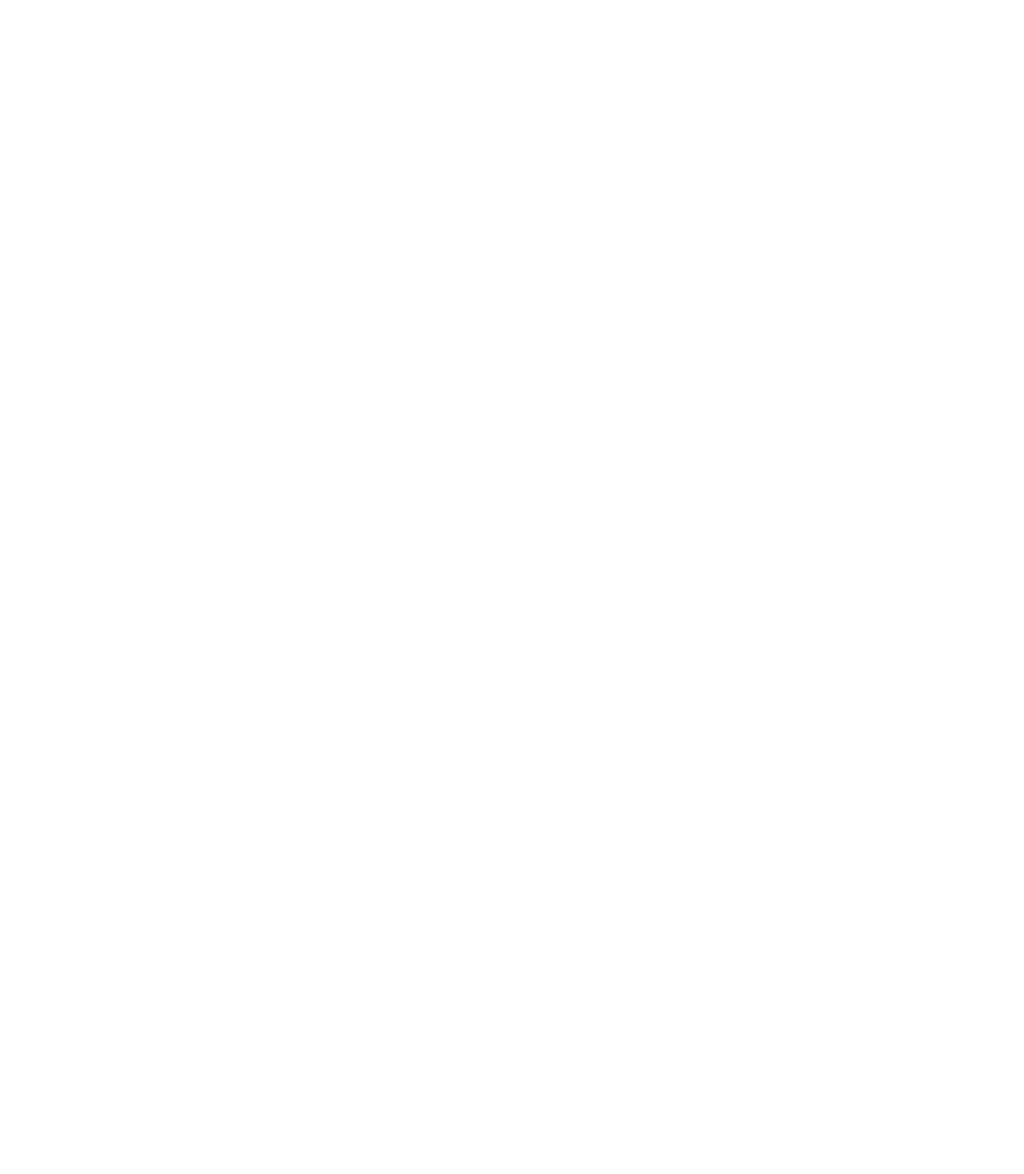
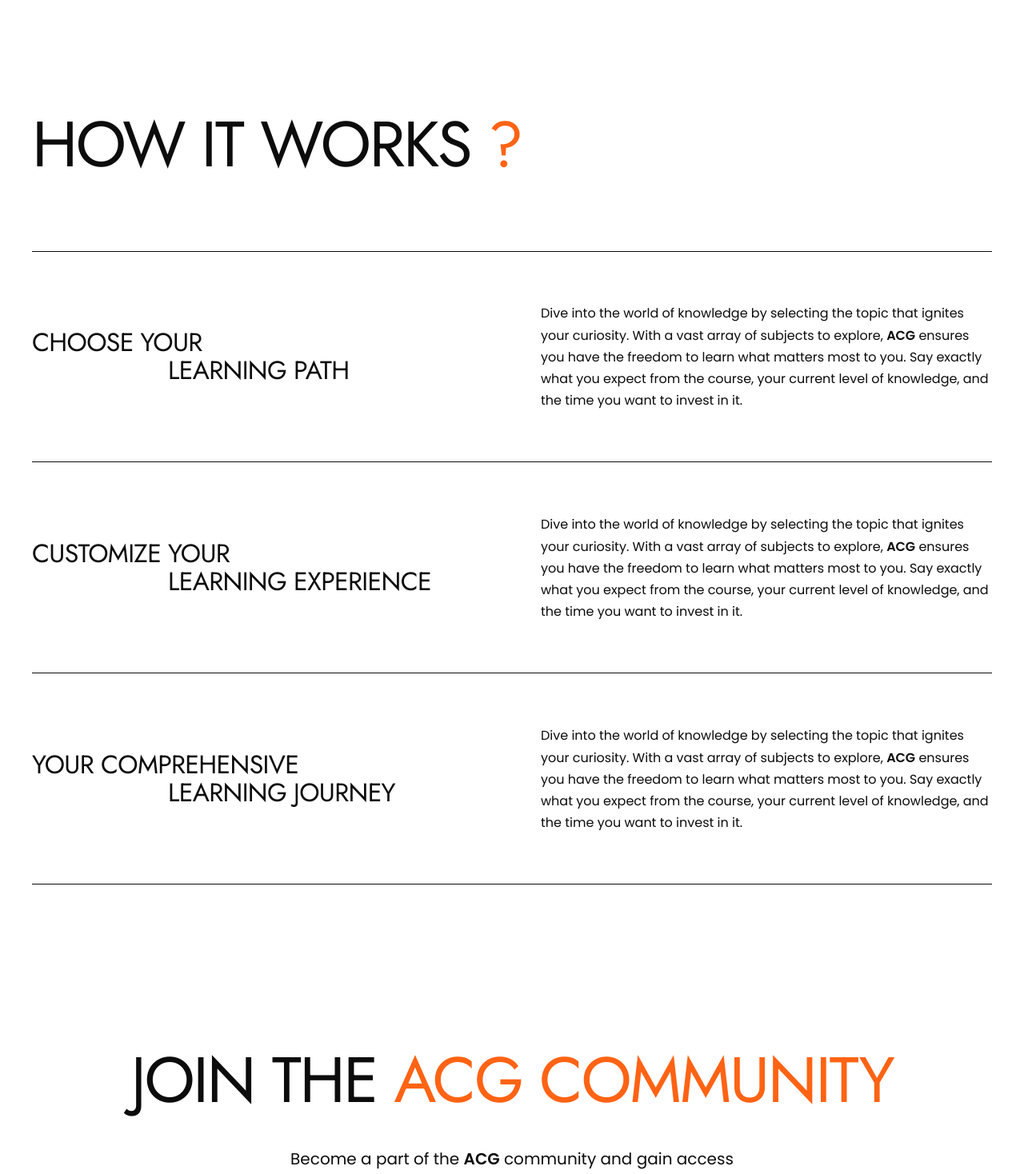
Before and after one commit to SpaceCall/ACG_Frontend, a React (Create React App) app: page / in a window 1280 px wide. Shown: the part 3000-4468 px from the top of the page at 80% size. Before the commit the page ends 2986 px from the top, so only its background shows below. Built offline with nearby package versions, Linux system fonts and the light colour scheme; the HTML template or start-up script is replaced by a standard one.

Commit message:
new landing on PC

```diff
--- a/src/components/main/MainPage/Cases/cases.module.scss
+++ b/src/components/main/MainPage/Cases/cases.module.scss
@@ -5,6 +5,7 @@
 $even-list-item: #000000;
 
 .cases {
+    margin-bottom: 150px;
 
     &__wrapper {
         display: flex;
--- a/src/components/main/MainPage/Form/form.module.scss
+++ b/src/components/main/MainPage/Form/form.module.scss
@@ -1,31 +1,38 @@
-$text-color: #0C0C0C;
+$text-black-color: #0C0C0C;
+$text-orange-color: #FF6314;
 $border-color: #0C0C0C;
-$send-bg-color: #0C0C0C;
+$send-bg-color: #FF6314;
 $send-text-color: #FFFFFF;
 
 $send-bg-hovered-color: #FFFFFF;
-$send-text-hovered-color: #0C0C0C;
+$send-text-hovered-color: #FF6314;
 
 .form {
-    font-family: 'Poppins';
+    text-align: center;
     padding-bottom: 160px;
 
     h2 {
-        color: $text-color;
-        text-align: center;
-        font-size: 4.5em;
-        font-weight: 600;
-        line-height: 125%;
-        letter-spacing: -2.16px;
+        color: $text-black-color;
+        font-family: 'Jost';
+        font-size: 5em;
+        font-weight: 400;
+        line-height: 110%;
+        letter-spacing: -2.4px;
+        text-transform: uppercase;
+        span{
+            color: $text-orange-color;
+        }
     }
 
     p {
-        color: $text-color;
+        color: $text-black-color;
         text-align: center;
-        font-size: 1.5em;
+        font-family: 'Poppins';
+        font-size: 1.25em;
         font-weight: 400;
-        margin: 77px auto 56px;
-        width: 47%;
+        margin: 40px auto 80px;
+        width: 45%;
+        line-height: 150%;
 
         span {
             font-weight: 600;
@@ -37,6 +44,7 @@
         justify-content: center;
         gap: 24px;
         margin: 0 auto;
+        font-family: 'Poppins';
 
         input {
             min-width: 28%;
@@ -50,14 +58,12 @@
             display: block;
             text-align: center;
             min-width: 13%;
-            border-radius: 12px;
+            border-radius: 4px;
             padding: 16px;
             transition: all .3s;
             cursor: pointer;
-            font-family: 'Poppins';
             font-size: 1.125em;
             font-weight: 600;
-            line-height: 88.889%;
             background-color: $send-bg-color;
             border: 1px solid $send-bg-color;
             color: $send-text-color;
@@ -73,7 +79,7 @@
                 color: $send_text_hovered_color;
 
                 &::after {
-                    content: url(./../../../../assets/icons/black_arrow_right.svg);
+                    content: url(./../../../../assets/icons/orange_arrow_right.svg);
                 }
             }
         }
--- a/src/components/main/MainPage/Form/index.jsx
+++ b/src/components/main/MainPage/Form/index.jsx
@@ -46,7 +46,7 @@
 
   return (
     <div id='form' className={styles.form}>
-      <h2>Join the ACG Community</h2>
+      <h2>Join the <span>ACG Community</span></h2>
       <p>
         Become a part of the <span>ACG</span> community and gain access to personalized learning like never before. Sign up
         now to start your journey toward knowledge, growth, and success.
--- a/src/components/main/MainPage/HowItWorks/howItWorks.module.scss
+++ b/src/components/main/MainPage/HowItWorks/howItWorks.module.scss
@@ -1,52 +1,76 @@
-$text-color: #0C0C0C;
-$underline-color: #0C0C0C;
+$text-black-color: #0C0C0C;
+$text-orange-color: #FF6314;
+$line-color: #0C0C0C;
+
+%line {
+    content: '';
+    display: block;
+    position: absolute;
+    width: 100%;
+    height: 1px;
+    background-color: $line-color;
+}
 
 .howItWorks {
     margin-bottom: 200px;
 
     h2 {
-        margin: 0 80px 50px 0;
-        text-align: right;
-        color: $text-color;
-        text-align: right;
-        font-family: 'Poppins';
-        font-size: 4em;
-        font-weight: 600;
-        line-height: 125%;
-        letter-spacing: -1.92px;
+        color: $text-black-color;
+        font-family: 'Jost';
+        font-size: 5em;
+        font-weight: 400;
+        line-height: 110%;
+        letter-spacing: -2.4px;
+        text-transform: uppercase;
+        margin-bottom: 90px;
+
+        span {
+            color: $text-orange-color;
+        }
     }
 
     &__list {
         display: flex;
         flex-direction: column;
-        gap: 56px;
 
         &__item {
-            display: flex;
-            gap: 80px;
-            width: calc(100% - 162px);
             position: relative;
-            color: $text-color;
+            color: $text-black-color;
             font-family: 'Poppins';
             line-height: 150%;
-            margin-left: 80px;
-
-            &__number {
-                font-size: 1.5em;
-                font-weight: 400;
-                width: 1%;
-            }
+            padding: 64px 0;
 
             &__info {
+                display: flex;
+                justify-content: space-between;
+                align-items: center;
+
                 h3 {
-                    font-size: 2.5em;
-                    font-weight: 500;
+                    color: $text-black-color;
+                    font-family: 'Jost';
+                    font-size: 2em;
+                    font-weight: 400;
+                    line-height: 110%;
+                    letter-spacing: -0.64px;
+                    text-transform: uppercase;
+                    display: flex;
+                    flex-direction: column;
+                    width: 50%;
+
+                    span {
+                        &:last-child {
+                            margin-left: 170px;
+                        }
+                    }
                 }
 
                 p {
-                    font-size: 1.25em;
-                    width: 53%;
-                    margin: 32px 0 56px;
+                    color: $text-black-color;
+                    font-family: 'Poppins';
+                    font-size: 1em;
+                    font-weight: 400;
+                    line-height: 170%;
+                    width: 47%;
 
                     span {
                         font-weight: 600;
@@ -54,19 +78,15 @@
                 }
 
                 &::after {
-                    content: '';
-                    display: block;
-                    position: absolute;
+                    @extend %line;
                     bottom: 0;
-                    width: 100%;
-                    height: 1px;
-                    background-color: $underline-color;
                 }
             }
         }
 
-        :last-child div::after {
-            display: none;
+        :first-child div::before {
+            @extend %line;
+            top: 0;
         }
     }
 }
--- a/src/components/main/MainPage/HowItWorks/index.jsx
+++ b/src/components/main/MainPage/HowItWorks/index.jsx
@@ -4,39 +4,41 @@
 export default function HowItWorks() {
     const list = [
         {
-            title: "Consult with the mentor-chatbot.",
-            description: "Say exactly what you expect from the course, your current level of knowledge , and the time you want to invest in it."
+            title: ["Choose Your", "Learning Path"],
+            description: <>
+                Dive into the world of knowledge by selecting the topic that ignites your curiosity. With a vast array of subjects to explore, <span>ACG</span> ensures you have the freedom to learn what matters most to you. Say exactly what you expect from the course, your current level of knowledge, and the time you want to invest in it.
+            </>
         },
         {
-            title: "Get a customized study plan.",
-            description: "The mentor generates a study plan based on your preferences and actual topics for study"
+            title: ["Customize Your", "Learning Experience"],
+            description: <>
+                Dive into the world of knowledge by selecting the topic that ignites your curiosity. With a vast array of subjects to explore, <span>ACG</span> ensures you have the freedom to learn what matters most to you. Say exactly what you expect from the course, your current level of knowledge, and the time you want to invest in it.
+            </>
         },
         {
-            title: "Learn topics through video and text.",
-            description: "At each stage of the plan, you will have access to the most relevant articles and videos for your studies"
+            title: ["Your Comprehensive", "Learning Journey"],
+            description: <>
+                Dive into the world of knowledge by selecting the topic that ignites your curiosity. With a vast array of subjects to explore, <span>ACG</span> ensures you have the freedom to learn what matters most to you. Say exactly what you expect from the course, your current level of knowledge, and the time you want to invest in it.
+            </>
         },
-        {
-            title: "Practice, ask questions, and provide feedback.",
-            description: "Ask questions for clarification and take practical tasks to reinforce your understanding of the material"
-        },
-        {
-            title: "The study plan is personalized for you.",
-            description: "Based on comprehensive testing and feedback, it will be continuously enhanced to ensure 100% mastery of the material."
-        }
     ]
 
     return (
         <div id='howitworks' className={styles.howItWorks}>
-            <h2>How it works?</h2>
+            <div className="container">
+                <h2>How it works <span>?</span></h2>
+                <div className={styles.howItWorks__wrapper}>
                     <ul className={styles.howItWorks__list}>
                         {list.map((listItem, index) => (
                             <li key={index} className={styles.howItWorks__list__item}>
-                        <div className={styles.howItWorks__list__item__number}>
-                            {String(index + 1).padStart(2, '0')}
-                        </div>
                                 <div className={styles.howItWorks__list__item__info}>
                                     <h3>
-                                {listItem.title}
+                                        <span>
+                                            {listItem.title[0]}
+                                        </span>
+                                        <span>
+                                            {listItem.title[1]}
+                                        </span>
                                     </h3>
                                     <p>
                                         {listItem.description}
@@ -46,5 +48,7 @@
                         ))}
                     </ul>
                 </div>
+            </div>
+        </div>
     )
 }
--- a/src/components/main/MainPage/index.jsx
+++ b/src/components/main/MainPage/index.jsx
@@ -3,7 +3,6 @@
 import Intro from './Intro'
 import Cases from './Cases'
 import HowItWorks from './HowItWorks'
-import Team from './Team'
 import Form from './Form'
 import Contacts from './Contacts'
 
@@ -13,10 +12,9 @@
             <div className={styles.mainPage__wrapper}>
                 <Intro />
                 <Cases />
-                {/* <HowItWorks />
-                <Team />
+                <HowItWorks />
                 <Form />
-                <Contacts /> */}
+                {/* <Contacts /> */}
             </div>
         </div>
     )
```
Lines whose indentation alone changed are shown as unchanged.
